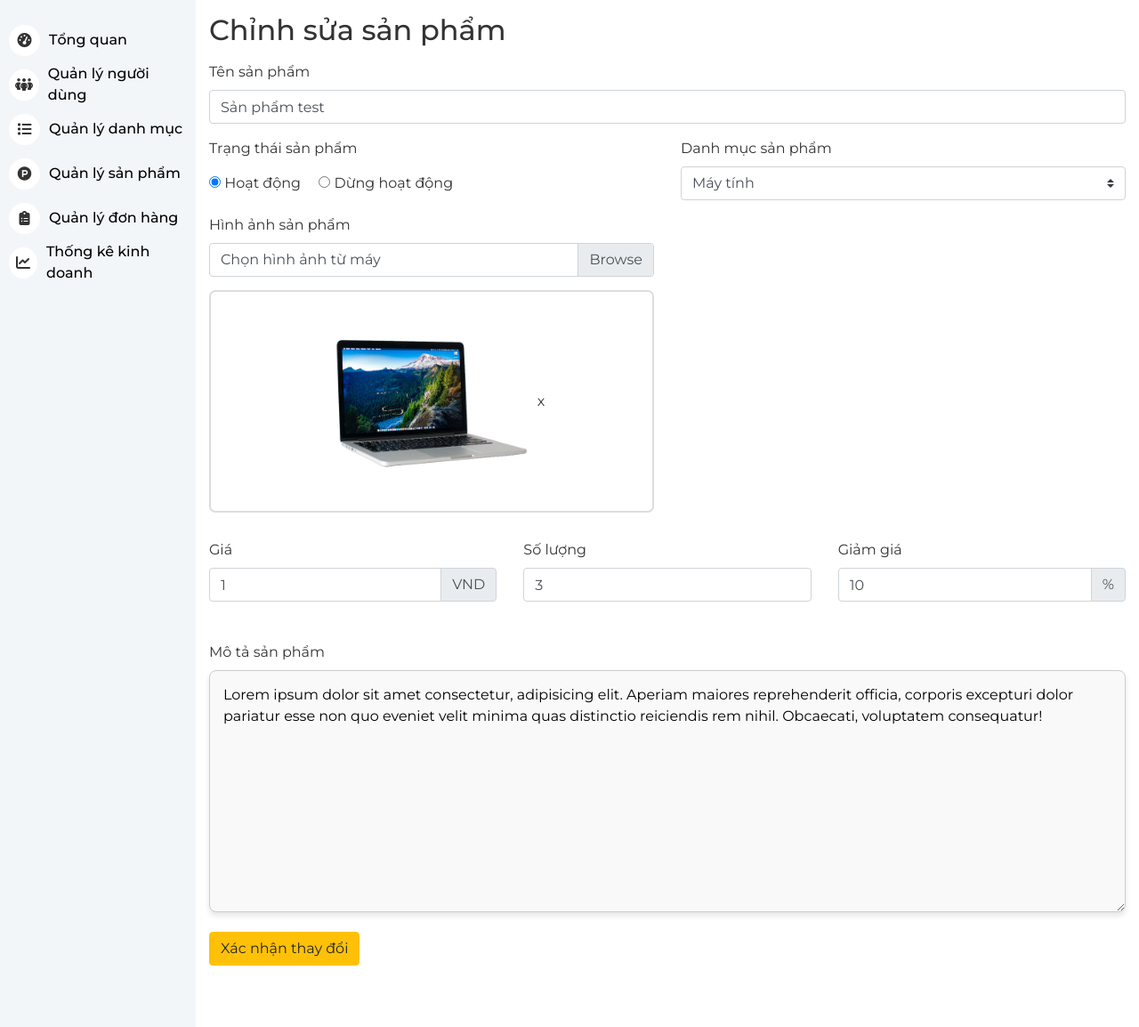
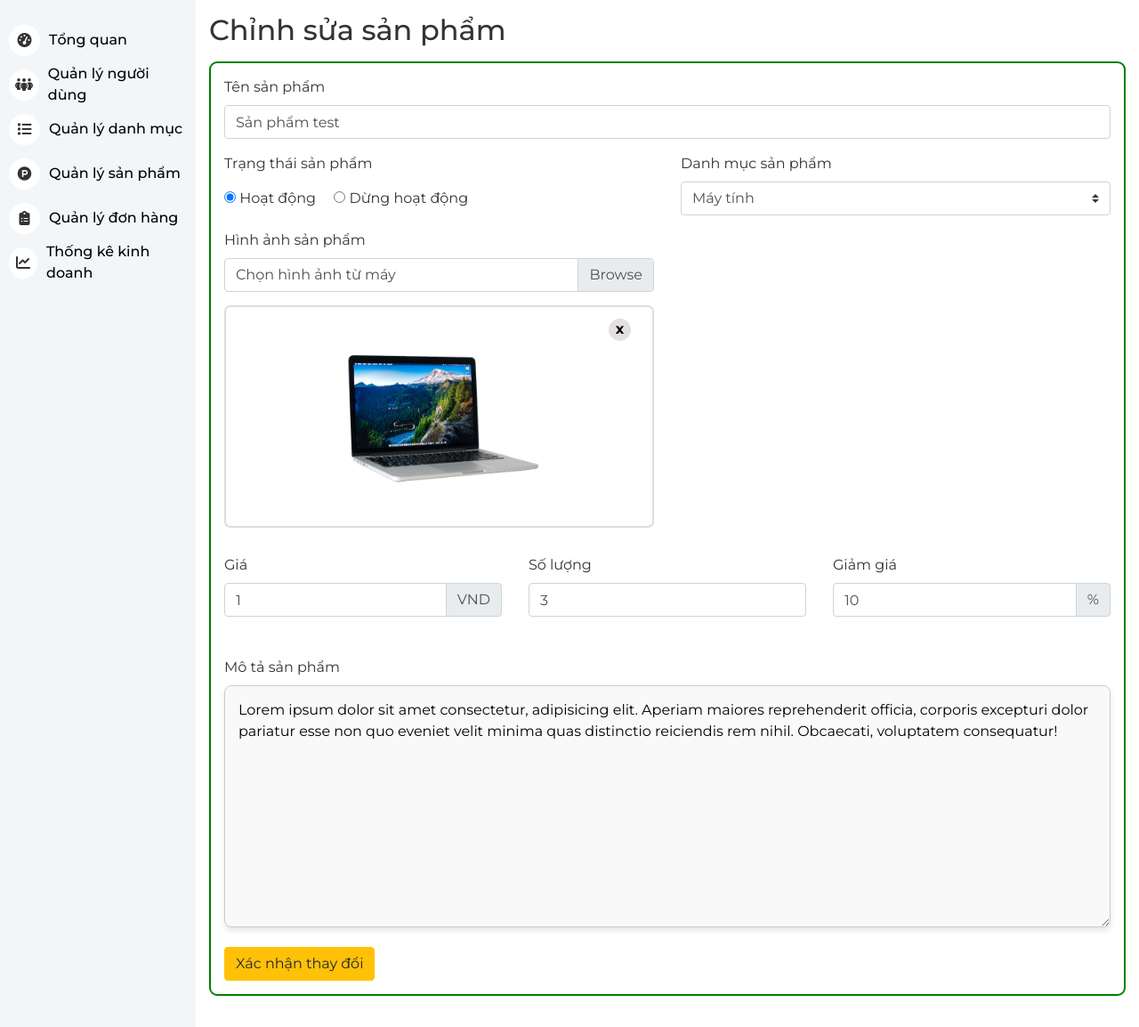
Before and after one commit to Dykizz/TechStore, a PHP site: page /admin/product-edit.html in a window 1280 px wide. Shown: the part 115-1269 px from the top of the page at 89% size. Run offline with PHP 8.4, Linux system fonts and the light colour scheme; some libraries are stand-ins or nearby versions.

Commit message:
css của các trang sửa , chi tiết sản phẩm

```diff
--- a/admin/style.css
+++ b/admin/style.css
@@ -76,7 +76,7 @@ header {
 
 /* End Header */
 
-/* Content */
+/* Sider */
 .sider {
     position: absolute;
     top: 115px;
@@ -123,6 +123,9 @@ header {
     font-weight: 500;
     color: black;
 }
+/* End Sider */
+
+/* Content */
 
 .content {
     position: absolute;
@@ -131,6 +134,7 @@ header {
     width: calc(100% - 220px);
     padding: 15px;
     overflow-y: auto;
+    overflow-x: hidden;
 }
 
 .content .row div {
@@ -179,6 +183,7 @@ table td {
 
 /* Product Detail */
 .inner-img {
+    position: relative;
     height: 250px;
     width: auto;
     border-radius: 7px;
@@ -187,6 +192,29 @@ table td {
     display: flex;
     justify-content: center;
     align-items: center;
+}
+
+.inner-img .cancel {
+    position: absolute;
+    top: 5%;
+    right: 5%;
+    width: 25px;
+    height: 25px;
+    padding-top: 7px;
+    padding-bottom: 8px;
+    font-weight: 600;
+    border-radius: 50%;
+    background: #e1dcdce0;
+    color: black;
+    display: flex;
+    justify-content: center;
+    align-items: center;
+    cursor: pointer;
+    transition: color 0.3s;
+}
+
+.inner-img .cancel:hover {
+    color: red;
 }
 
 .inner-img img {
@@ -244,4 +272,42 @@ textarea.description:focus {
     box-shadow: 0 0 8px rgba(102, 175, 233, 1);
 }
 
- /* End Manage Product */
+/* End Manage Product */
+
+/* Edit Product */
+
+#form-edit {
+    border: 2px solid green;
+    padding: 15px;
+    margin-bottom: 20px;
+    border-radius: 9px;
+}
+/* End Edit Product */
+
+/* Edit Success */
+.alert-show {
+    position: absolute;
+    animation: show 3.5s ease-out 1 ;
+}
+@keyframes show {
+    from {
+        opacity: 0;
+        visibility: hidden;
+        top: 15px;
+        right: -50%;
+    }
+
+    40% {
+        opacity: 1;
+        visibility: visible;
+        right: 15px;
+    }
+
+    to {
+        opacity: 0;
+        visibility: hidden;
+        top: 15px;
+        right: 15px;
+    }
+}
+/* End Edit Success */
```
